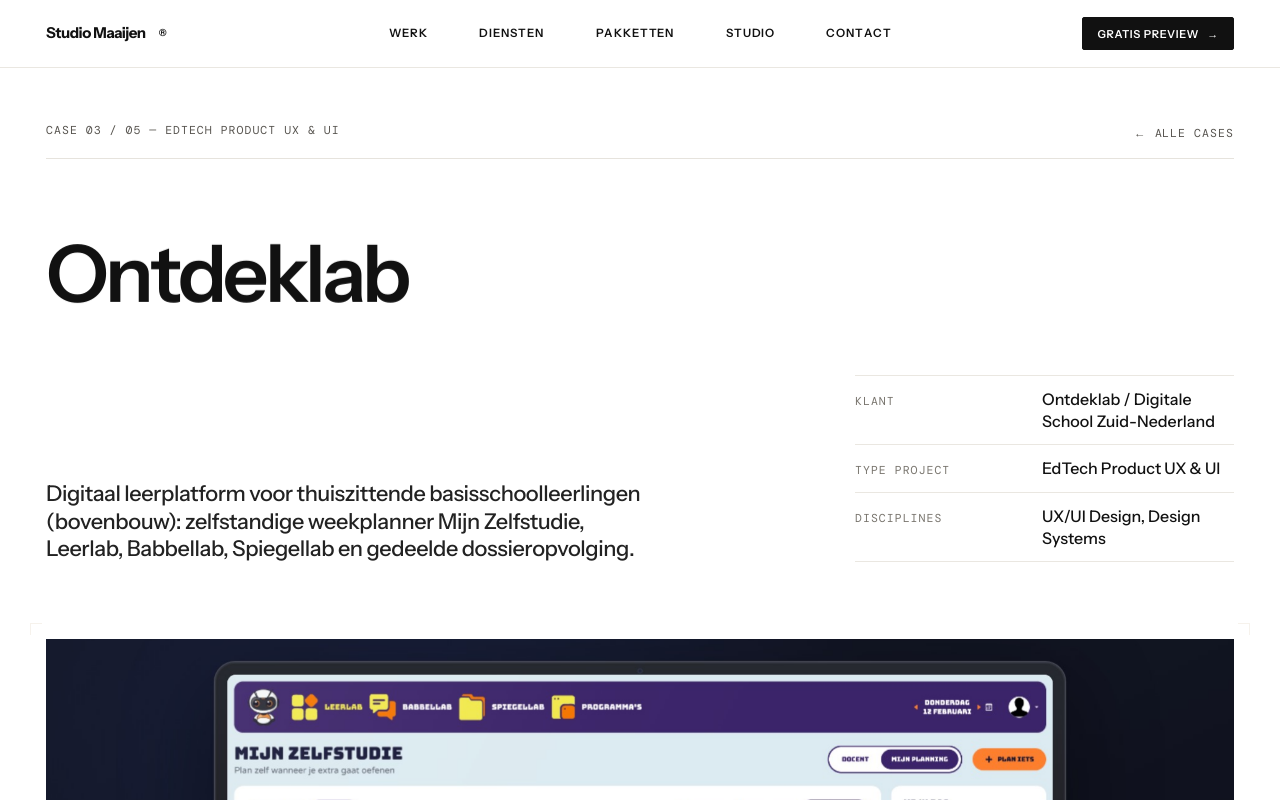
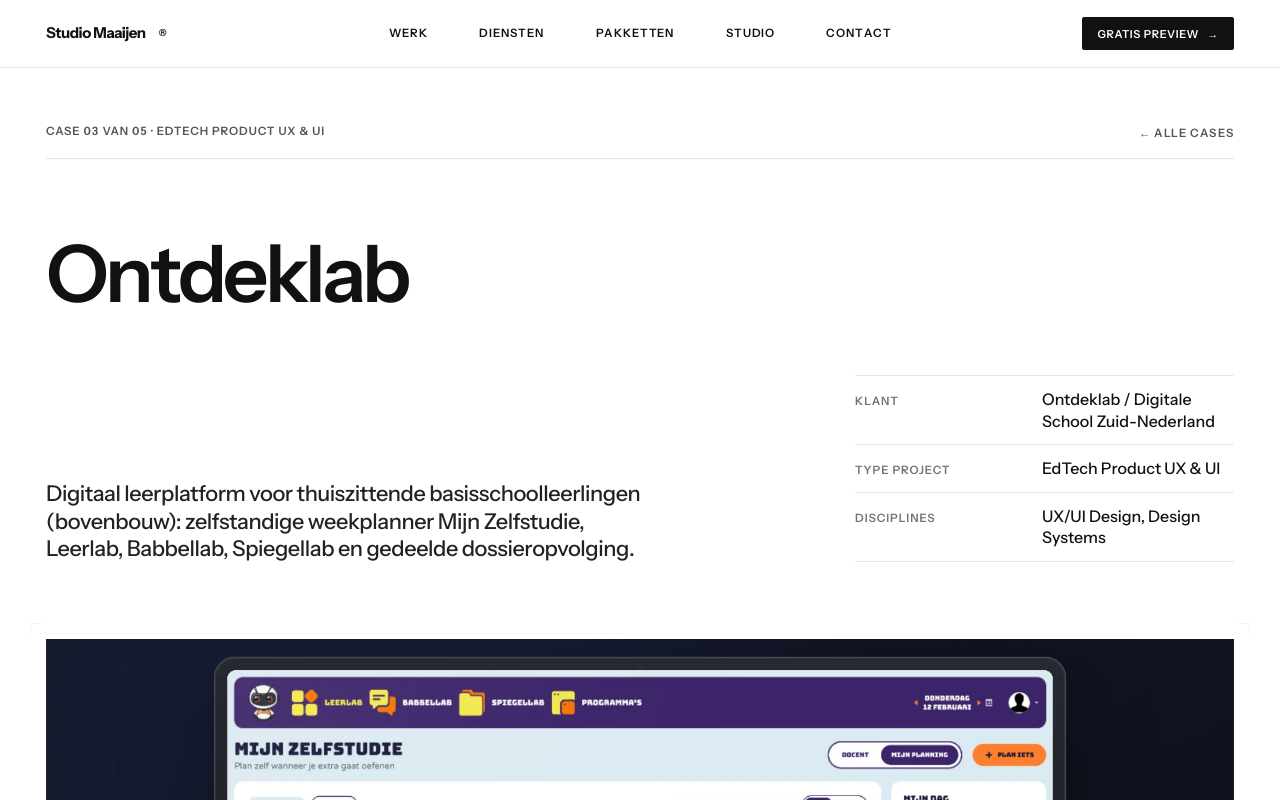
Before and after one commit to eusssm/Studio-Maaijen, a Next.js app: page /work/ontdeklab in a window 1280 px wide. Shown: the top 800 px of the page. Built offline with nearby package versions, Linux system fonts and the light colour scheme.

Commit message:
Trek alle overgebleven labels en case-CTA gelijk naar Instrument Sans

```diff
--- a/src/app/mobius-scandi.css
+++ b/src/app/mobius-scandi.css
@@ -78,6 +78,21 @@ body:has(.h-root) {
   font-size: inherit !important;
 }
 
+/* Geen afwijkend monospacefont op UI-labels, knoppen of captions: alles in Instrument Sans */
+.h-root .h-mono,
+.h-root .h-btn,
+.h-root .h-fig-cap {
+  font-family: var(--ff-sans) !important;
+  font-weight: 600;
+  letter-spacing: 0.08em;
+  font-variant-numeric: tabular-nums;
+}
+
+.h-root .h-dark .h-mono,
+.h-root .h-paper .h-mono {
+  --dim: #484643;
+}
+
 /* Subtitels en contact-eyebrows: strak sans-serif, nooit cursief */
 .h-root .h-contact-eyebrow,
 .h-cs-contact .h-contact-eyebrow,
--- a/src/components/CaseClient.jsx
+++ b/src/components/CaseClient.jsx
@@ -221,7 +221,7 @@ export default function CaseClient({ project, nextProject, index = 0, total = 0
   const renderHead = (block, no, theme) => (
     <div className="h-cs-head">
       <div className="h-cs-meta" data-h="up">
-        {no != null && <span className="h-mono h-cs-no">({pad(no)})</span>}
+        {no != null && <span className="h-mono h-cs-no">{pad(no)}.</span>}
         {block.showSubtitle !== false && block.subtitle ? (
           <span className="h-mono h-cs-sub">{block.subtitle}</span>
         ) : null}
@@ -246,7 +246,7 @@ export default function CaseClient({ project, nextProject, index = 0, total = 0
         <div className="h-wrap">
           <div className="h-label" data-h="up">
             <span className="h-mono">
-              Case {total ? `${pad(index + 1)} / ${pad(total)}` : ''} — {discipline}
+              Case {total ? `${pad(index + 1)} van ${pad(total)} · ` : ''}{discipline}
             </span>
             <Link href="/work" className="h-mono h-chero-back">
               <CharSwap text="← Alle cases" />
@@ -443,7 +443,7 @@ export default function CaseClient({ project, nextProject, index = 0, total = 0
             <div className="h-wrap h-cnext-grid">
               <div className="h-cnext-text">
                 <span className="h-mono h-cnext-label" data-h="up">
-                  Volgende case{total ? ` — ${pad(((index + 1) % total) + 1)} / ${pad(total)}` : ''}
+                  Volgende case{total ? ` · ${pad(((index + 1) % total) + 1)} van ${pad(total)}` : ''}
                 </span>
                 <span className="h-cnext-title" data-h-lines>
                   {nextProject.client || nextProject.title}
@@ -470,11 +470,11 @@ export default function CaseClient({ project, nextProject, index = 0, total = 0
       {/* ───────── CONTACT ───────── */}
       <section className="h-contact h-cs-contact h-dark" data-theme="dark">
         <div className="h-wrap">
-          <p className="h-contact-eyebrow" data-h="up">
-            Een vergelijkbaar project in gedachten?
+          <p className="waas-eyebrow" data-h="up">
+            Kennismaken
           </p>
-          <h2 className="h-contact-title" data-h-lines>
-            Laten we iets moois maken.
+          <h2 className="h-contact-title">
+            <SplitChars text="Bespreek jouw project." attr="data-m-sec-char" />
           </h2>
           <div className="h-contact-actions" data-h="up">
             <Link href="/contact" className="h-btn h-btn--spot" data-h-magnet>
--- a/src/components/PrivacyClient.jsx
+++ b/src/components/PrivacyClient.jsx
@@ -35,7 +35,7 @@ export default function PrivacyClient() {
       <section className="h-work-page h-dark" data-theme="paper" style={{ minHeight: '80vh' }}>
         <div className="h-wrap" style={{ maxWidth: '840px' }}>
           <div className="h-label" data-h="up" style={{ marginBottom: '32px' }}>
-            <span className="h-mono">(Privacy) Studio Maaijen</span>
+            <span className="h-mono">Privacy · Studio Maaijen</span>
             <span className="h-mono">AVG / GDPR Compliant</span>
           </div>
 
```
Also changed, not shown: src/components/PreviewPageClient.jsx (+5 -5 lines).
